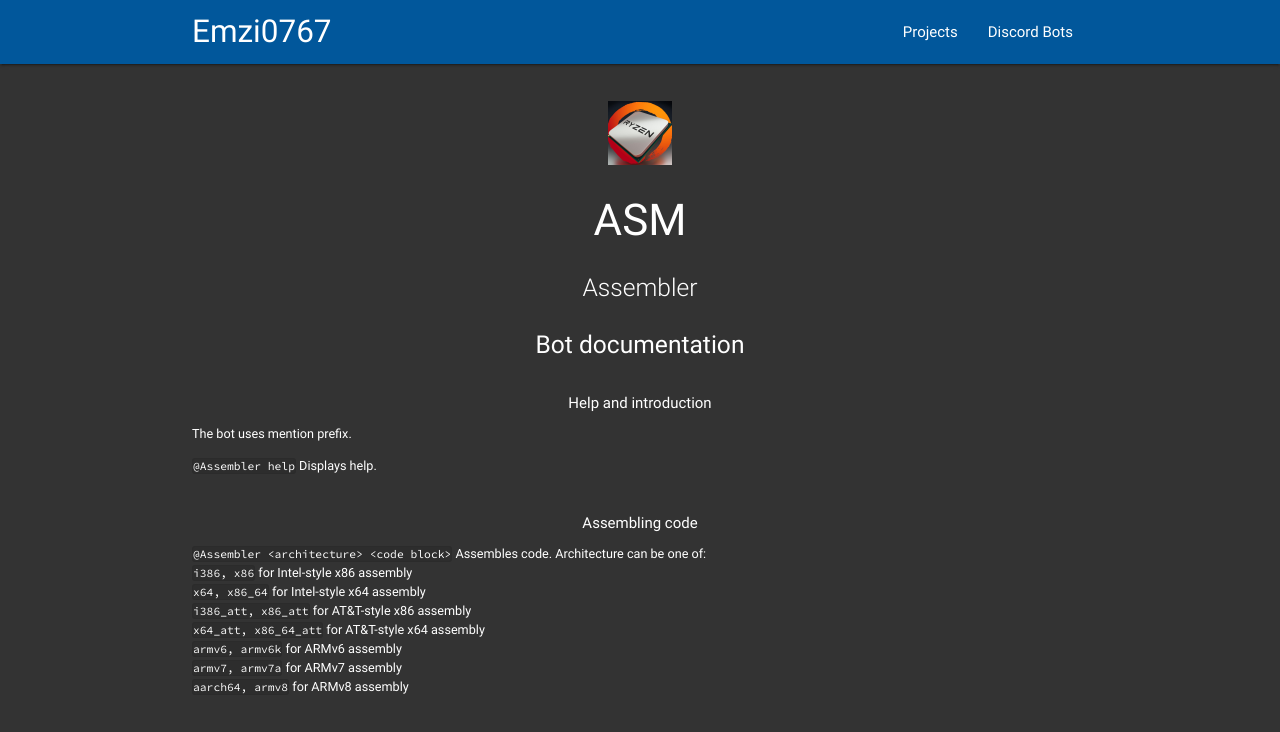
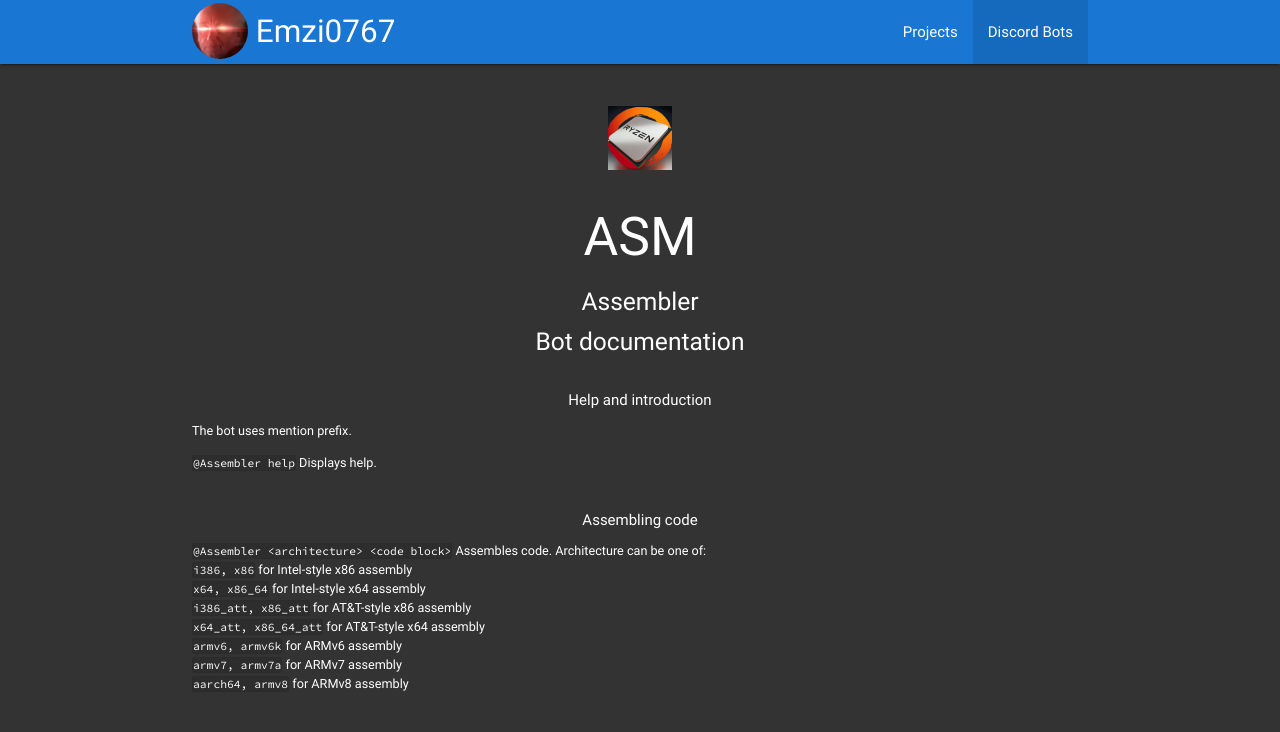
Before and after one commit to TheLastAlly/emzi0767.github.io, a plain HTML site: page discord/asm/doc.html in a window 1280 px wide. Drawn offline with nearby package versions, Linux system fonts and the light colour scheme.

Commit message:
ASM Page redesign

```diff
--- a/discord/asm/doc.html
+++ b/discord/asm/doc.html
@@ -1,77 +1,40 @@
 <!DOCTYPE html>
-<html>
+<html class="dark smalllogo">
 	<head>
+		<meta name="viewport" content="width=device-width, initial-scale=1.0">
 		<meta http-equiv="content-type" content="text/html; charset=utf-8">
+		<title>Emzi0767: ASM Bot - Documentation</title>
+	</head>
 
-		<meta name="viewport" content="width=device-width, initial-scale=1.0"/>
+	<body>
+		<nav class="blue darken-2" role="navigation">
+			<div class="nav-wrapper container">
+				<a id="logo-container" href="/" class="brand-logo"><img src="/content/palpatrim.jpg" class="emzi-avatar" alt="Emzi0767"> Emzi0767</a>
 
-		<title>Emzi0767: ASM Bot</title>
-
-		<style type="text/css">
-			<!--
-				html
-				{
-					background: #333;
-					color: #FFF;
-				}
-
-				img[alt='ASM']
-				{
-					width: 64px;
-					height: 64px;
-				}
-
-				span.mono
-				{
-					font-family: 'Source Code Pro','Consolas','Courier New',monospace;
-					background: #2D2D2D;
-					border: 1px solid #2B2B2B;
-					border-radius: 3px;
-				}
-
-				.tt
-				{
-					font-size: 9.5pt;
-				}
-
-				.tt span.mono
-				{
-					font-size: 8.5pt;
-				}
-			-->
-		</style>
-	</head>
-	<body>
-		<nav class="light-blue darken-4" role="navigation">
-			<div class="nav-wrapper container"><a id="logo-container" href="/" class="brand-logo">Emzi0767</a>
 				<ul class="right hide-on-med-and-down">
 					<li><a href="/projects">Projects</a></li>
-					<li><a href="/discord">Discord Bots</a></li>
+					<li class="active"><a href="/discord">Discord Bots</a></li>
 				</ul>
 
 				<ul id="nav-mobile" class="side-nav">
 					<li><a href="/projects">Projects</a></li>
-					<li><a href="/discord">Discord Bots</a></li>
+					<li class="active"><a href="/discord">Discord Bots</a></li>
 				</ul>
-				<a href="#" data-activates="nav-mobile" class="button-collapse"><i class="material-icons">menu</i></a>
+				<a href="#" data-activates="nav-mobile" class="button-collapse"><i class="material-icons">Menu</i></a>
 			</div>
 		</nav>
 
-		<div class="section no-pad-bot">
+		<div class="section no-pad-bot white-text">
 			<div class="container">
-				<h3 class="center white-text"><img src="/discord/asmbot.jpg" alt="ASM"></h2>
-				<h3 class="header center white-text">ASM</h1>
+				<h2 class="header center"><img src="/discord/asmbot.jpg" alt="ASM"></h2>
+				<h2 class="header center">ASM</h2>
+				<h5 class="header center">Assembler</h5>
+
 				<div class="row center">
-					<h5 class="header col s12 light white-text">Assembler</h5>
-				</div>
-			</div>
-
-			<div class="container">
-				<div class="row center white-text">
 					<h5 class="center">Bot documentation</h4>
 				</div>
 
-				<div class="row white-text">
+				<div class="row">
 					<div class="col s12 m12 tt">
 						<h6 class="center">Help and introduction</h6>
 
@@ -85,7 +48,7 @@
 					</div>
 				</div>
 
-				<div class="row white-text">
+				<div class="row">
 					<div class="col s12 m12 tt">
 						<h6 class="center">Assembling code</h6>
 
@@ -106,6 +69,7 @@
 
 		<!-- Materialize CSS -->
 		<link rel="stylesheet" href="//cdnjs.cloudflare.com/ajax/libs/materialize/0.97.8/css/materialize.min.css" type="text/css">
+		<link rel="stylesheet" href="/content/mtz-tw.css" type="text/css">
 
 		<!-- Materialize JS -->
 		<script type="text/javascript" src="//code.jquery.com/jquery-3.1.1.min.js"></script>
```
Also changed, not shown: discord/asm/index.html (+16 -36 lines), discord/asm/thankyou.html (+18 -38 lines).
